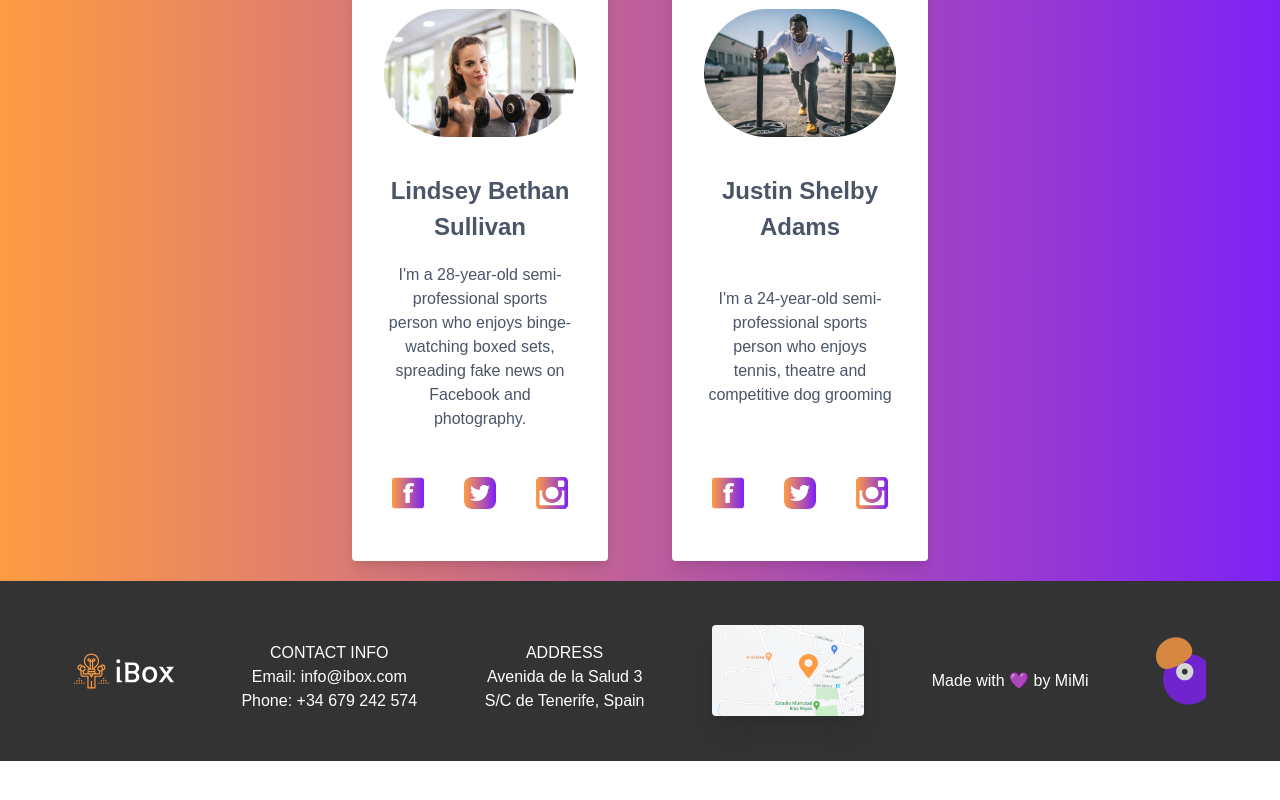
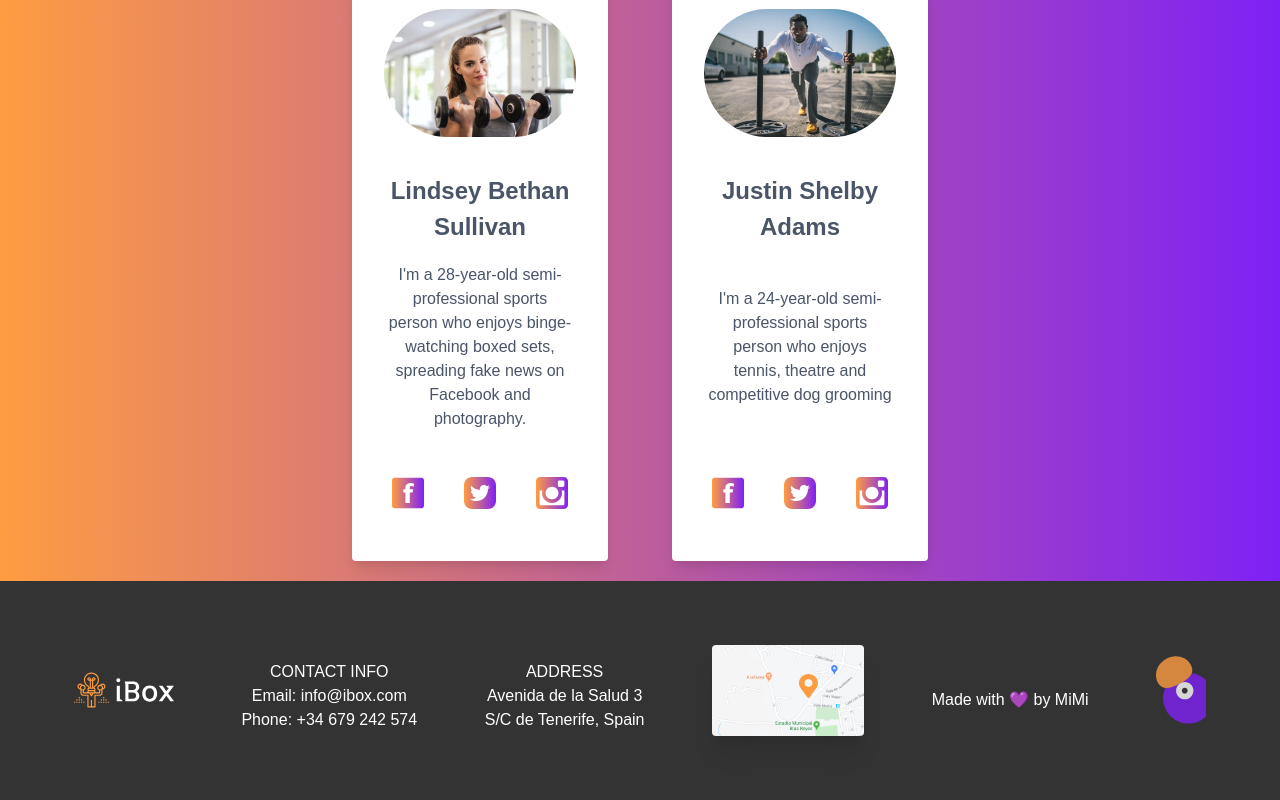
Before and after one commit to FervenT-90/landing-mimi, a Nuxt app: page / in a window 1280 px wide. Shown: the part 3536-4336 px from the top of the page. Before the commit the page ends 4297 px from the top, so only its background shows below. Built offline with nearby package versions, Linux system fonts and the light colour scheme.

Commit message:
Fixed ipad view in FooterSection component. (#18)

```diff
--- a/components/FooterSection.vue
+++ b/components/FooterSection.vue
@@ -1,6 +1,6 @@
 <template>
    <div
-      class="bg-black-mimi flex flex-col justify-center items-center lg:flex lg:flex-row lg:justify-around md:flex md:flex-row md:justify-around md:p-4 w-screen h-full lg:p-10 p-3 text-white font-secondary"
+      class="bg-black-mimi md:px-4 flex flex-col justify-center items-center lg:flex lg:flex-row lg:justify-around md:flex md:flex-row md:justify-around md:text-center w-screen h-full lg:p-10 p-3 text-white font-secondary"
    >
       <div>
          <svg
@@ -27,12 +27,14 @@
          <p>Phone: +34 679 242 574</p>
       </div>
 
-      <div class="flex mt-3 flex-col flex-row justify-center items-center">
+      <div
+         class="md:hidden lg:block flex mt-3 flex-col flex-row justify-center items-center"
+      >
          <h1 class="uppercase">Address</h1>
          <p>Avenida de la Salud 3</p>
          <p>S/C de Tenerife, Spain</p>
       </div>
-      <div>
+      <div class="my-6">
          <a target="_blank" href="https://www.google.com/maps"
             ><img
                class="shadow-xl rounded"
```
